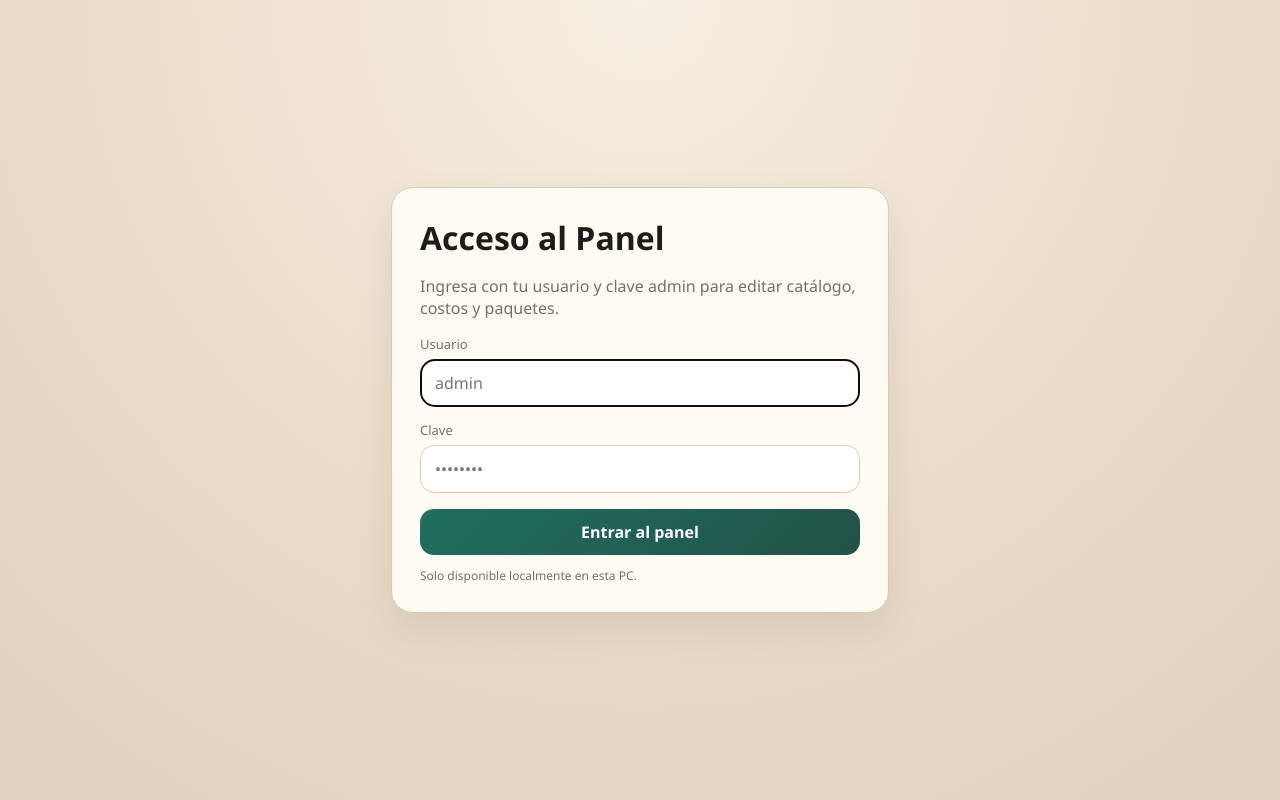
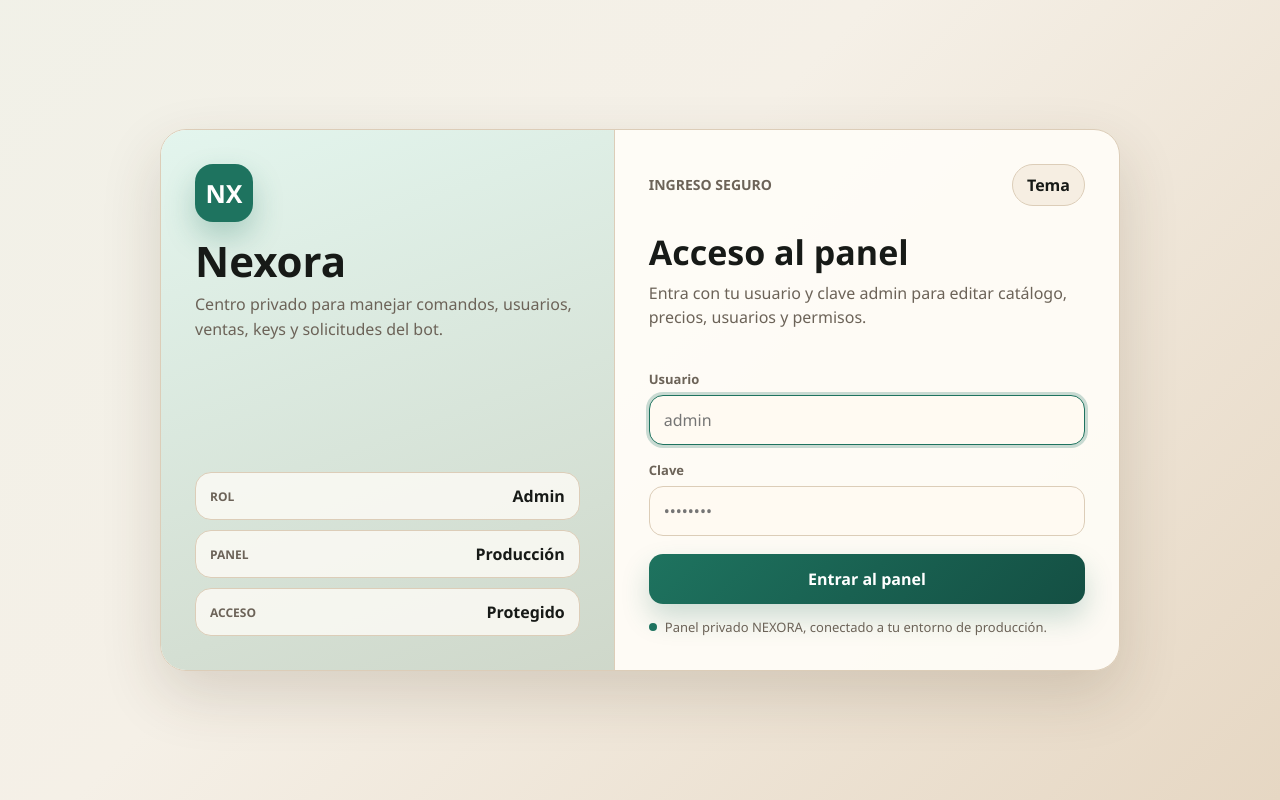
Before and after one commit to perudoxr488/spyder, a Flask app: page /admin/login in a window 1280 px wide. Run offline with Flask 3, Linux system fonts and the light colour scheme.

Commit message:
Refresh panel login and button contrast

```diff
--- a/templates/admin_login.html
+++ b/templates/admin_login.html
@@ -2,31 +2,213 @@
 <html lang="es">
 <head>
   <meta charset="utf-8">
+  <meta name="viewport" content="width=device-width, initial-scale=1">
   <title>Nexora Login</title>
+  <script>
+    const storedTheme = localStorage.getItem('nexora-panel-theme') || localStorage.getItem('spidersyn-panel-theme');
+    if (storedTheme === 'dark') document.documentElement.classList.add('dark');
+  </script>
   <style>
-    :root { --bg:#efe3d2; --card:#fffaf2; --ink:#1e1c18; --muted:#7a6f62; --accent:#1f6f5f; --accent2:#dba34a; --line:#dbcab1; }
-    body { margin:0; min-height:100vh; display:grid; place-items:center; background:radial-gradient(circle at top,#f7efe2 0%,#eadcca 55%,#e2d1bd 100%); font-family:Segoe UI,sans-serif; color:var(--ink); }
-    .card { width:min(440px,92vw); background:var(--card); border:1px solid var(--line); border-radius:22px; padding:28px; box-shadow:0 18px 40px rgba(0,0,0,.08); }
-    h1 { margin:0 0 8px; }
-    p { color:var(--muted); }
-    label { display:block; font-size:13px; margin:14px 0 6px; color:var(--muted); }
-    input, button { width:100%; padding:12px 14px; border-radius:14px; border:1px solid var(--line); font:inherit; box-sizing:border-box; }
-    button { background:linear-gradient(135deg,var(--accent),#225247); color:#fff; border:none; font-weight:700; cursor:pointer; margin-top:16px; }
-    .hint { margin-top:12px; font-size:12px; color:var(--muted); }
-    .error { margin:12px 0 0; padding:10px 12px; border-radius:12px; background:#f8dfdf; color:#8a2f2f; }
+    :root {
+      color-scheme: light;
+      --bg:#f5f0e7;
+      --bg-2:#e6d7c3;
+      --ink:#171a17;
+      --muted:#6c6358;
+      --card:#fffdf8;
+      --surface:#f6eee2;
+      --line:#dccdb8;
+      --accent:#1e735f;
+      --accent-strong:#144f43;
+      --accent-soft:#dff4ec;
+      --accent-ink:#ffffff;
+      --field:#fffaf2;
+      --danger:#b94b42;
+      --shadow:0 24px 60px rgba(67,47,24,.16);
+    }
+    html.dark {
+      color-scheme: dark;
+      --bg:#07110e;
+      --bg-2:#142620;
+      --ink:#f7f1e7;
+      --muted:#a8b8b0;
+      --card:#101917;
+      --surface:#16231f;
+      --line:#283a35;
+      --accent:#55d4b1;
+      --accent-strong:#39b996;
+      --accent-soft:#14362d;
+      --accent-ink:#06231d;
+      --field:#0d1614;
+      --danger:#e17368;
+      --shadow:0 26px 72px rgba(0,0,0,.42);
+    }
+    * { box-sizing:border-box; }
+    body {
+      margin:0;
+      min-height:100vh;
+      display:grid;
+      place-items:center;
+      padding:24px;
+      background:
+        linear-gradient(135deg, color-mix(in srgb, var(--bg) 82%, var(--accent-soft)) 0%, var(--bg) 42%, var(--bg-2) 100%);
+      font-family:Segoe UI, sans-serif;
+      color:var(--ink);
+    }
+    .login-shell {
+      width:min(960px, 100%);
+      display:grid;
+      grid-template-columns:minmax(260px, .9fr) minmax(320px, 1fr);
+      background:color-mix(in srgb, var(--card) 92%, transparent);
+      border:1px solid var(--line);
+      border-radius:26px;
+      overflow:hidden;
+      box-shadow:var(--shadow);
+    }
+    .brand {
+      display:flex;
+      flex-direction:column;
+      justify-content:space-between;
+      gap:36px;
+      min-height:520px;
+      padding:34px;
+      background:
+        linear-gradient(160deg, color-mix(in srgb, var(--accent-soft) 88%, var(--card)) 0%, color-mix(in srgb, var(--surface) 82%, var(--accent)) 100%);
+      border-right:1px solid var(--line);
+    }
+    .mark {
+      width:58px;
+      height:58px;
+      display:grid;
+      place-items:center;
+      border-radius:18px;
+      background:var(--accent);
+      color:var(--accent-ink);
+      font-weight:900;
+      font-size:25px;
+      box-shadow:0 14px 30px color-mix(in srgb, var(--accent) 28%, transparent);
+    }
+    .brand h1 { margin:18px 0 10px; font-size:42px; line-height:1; letter-spacing:0; }
+    .brand p, .form-card p { margin:0; color:var(--muted); line-height:1.55; }
+    .status-grid { display:grid; gap:10px; }
+    .status-pill {
+      display:flex;
+      align-items:center;
+      justify-content:space-between;
+      gap:12px;
+      padding:12px 14px;
+      border-radius:16px;
+      background:color-mix(in srgb, var(--card) 78%, transparent);
+      border:1px solid var(--line);
+      font-weight:800;
+    }
+    .status-pill span { color:var(--muted); font-size:12px; font-weight:700; text-transform:uppercase; }
+    .form-card { padding:34px; display:flex; flex-direction:column; justify-content:center; }
+    .topline { display:flex; justify-content:space-between; align-items:center; gap:14px; margin-bottom:28px; }
+    .topline strong { font-size:14px; color:var(--muted); text-transform:uppercase; }
+    .theme-toggle {
+      width:auto;
+      min-height:40px;
+      padding:9px 14px;
+      border-radius:999px;
+      border:1px solid var(--line);
+      background:var(--surface);
+      color:var(--ink);
+      font-weight:800;
+      cursor:pointer;
+    }
+    h2 { margin:0 0 10px; font-size:34px; line-height:1.08; letter-spacing:0; }
+    form { margin-top:24px; }
+    label { display:block; font-size:13px; margin:16px 0 7px; color:var(--muted); font-weight:700; }
+    input, button {
+      width:100%;
+      min-height:50px;
+      padding:12px 14px;
+      border-radius:14px;
+      border:1px solid var(--line);
+      font:inherit;
+    }
+    input {
+      background:var(--field);
+      color:var(--ink);
+      outline:none;
+    }
+    input:focus {
+      border-color:var(--accent);
+      box-shadow:0 0 0 3px color-mix(in srgb, var(--accent) 24%, transparent);
+    }
+    button.primary {
+      margin-top:18px;
+      border:none;
+      background:linear-gradient(135deg, var(--accent), var(--accent-strong));
+      color:var(--accent-ink);
+      font-weight:900;
+      cursor:pointer;
+      box-shadow:0 14px 28px color-mix(in srgb, var(--accent) 22%, transparent);
+    }
+    .hint {
+      margin-top:14px;
+      display:flex;
+      align-items:center;
+      gap:8px;
+      color:var(--muted);
+      font-size:13px;
+    }
+    .hint::before {
+      content:"";
+      width:8px;
+      height:8px;
+      border-radius:999px;
+      background:var(--accent);
+    }
+    .error { margin:18px 0 0; padding:12px 14px; border-radius:14px; background:color-mix(in srgb, var(--danger) 14%, var(--card)); color:var(--danger); border:1px solid color-mix(in srgb, var(--danger) 36%, var(--line)); font-weight:700; }
+    @media (max-width: 780px) {
+      body { padding:12px; }
+      .login-shell { grid-template-columns:1fr; border-radius:20px; }
+      .brand { min-height:auto; padding:24px; border-right:none; border-bottom:1px solid var(--line); }
+      .brand h1 { font-size:34px; }
+      .form-card { padding:24px; }
+      h2 { font-size:29px; }
+    }
   </style>
 </head>
 <body>
-  <form class="card" method="post">
-    <h1>Acceso al Panel</h1>
-    <p>Ingresa con tu usuario y clave admin para editar catálogo, costos y paquetes.</p>
-    {% if error %}<div class="error">{{ error }}</div>{% endif %}
-    <label>Usuario</label>
-    <input name="username" placeholder="admin" required autofocus>
-    <label>Clave</label>
-    <input name="password" type="password" placeholder="••••••••" required>
-    <button type="submit">Entrar al panel</button>
-    <div class="hint">Solo disponible localmente en esta PC.</div>
-  </form>
+  <main class="login-shell">
+    <section class="brand" aria-label="Nexora">
+      <div>
+        <div class="mark">NX</div>
+        <h1>Nexora</h1>
+        <p>Centro privado para manejar comandos, usuarios, ventas, keys y solicitudes del bot.</p>
+      </div>
+      <div class="status-grid">
+        <div class="status-pill"><span>Rol</span> Admin</div>
+        <div class="status-pill"><span>Panel</span> Producción</div>
+        <div class="status-pill"><span>Acceso</span> Protegido</div>
+      </div>
+    </section>
+    <section class="form-card">
+      <div class="topline">
+        <strong>Ingreso seguro</strong>
+        <button class="theme-toggle" type="button" onclick="toggleTheme()">Tema</button>
+      </div>
+      <h2>Acceso al panel</h2>
+      <p>Entra con tu usuario y clave admin para editar catálogo, precios, usuarios y permisos.</p>
+      {% if error %}<div class="error">{{ error }}</div>{% endif %}
+      <form method="post">
+        <label>Usuario</label>
+        <input name="username" placeholder="admin" autocomplete="username" required autofocus>
+        <label>Clave</label>
+        <input name="password" type="password" placeholder="••••••••" autocomplete="current-password" required>
+        <button class="primary" type="submit">Entrar al panel</button>
+        <div class="hint">Panel privado NEXORA, conectado a tu entorno de producción.</div>
+      </form>
+    </section>
+  </main>
+  <script>
+    function toggleTheme() {
+      document.documentElement.classList.toggle('dark');
+      localStorage.setItem('nexora-panel-theme', document.documentElement.classList.contains('dark') ? 'dark' : 'light');
+    }
+  </script>
 </body>
 </html>
```
Also changed, not shown: templates/admin_panel.html (+5 -5 lines).
